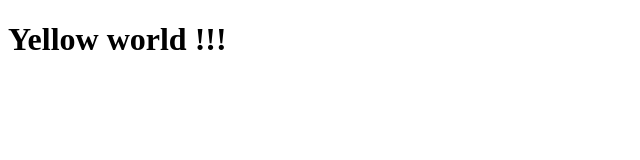
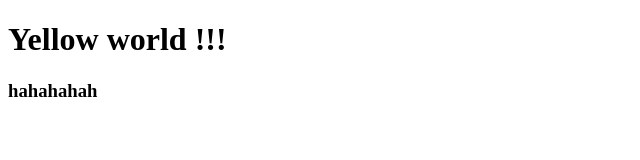
Before and after one commit to Pedro-Pan/git-101, a plain HTML site: page index.html in a window 1280 px wide. Shown: the whole page, without its empty margins (0-640 px from the left). Drawn offline with Linux system fonts and the light colour scheme.

Commit message:
Added fun h3

```diff
--- a/index.html
+++ b/index.html
@@ -8,5 +8,6 @@
 </head>
 <body>
   <h1>Yellow world !!!</h1>
+  <h3>hahahahah</h3>
 </body>
 </html>
```
